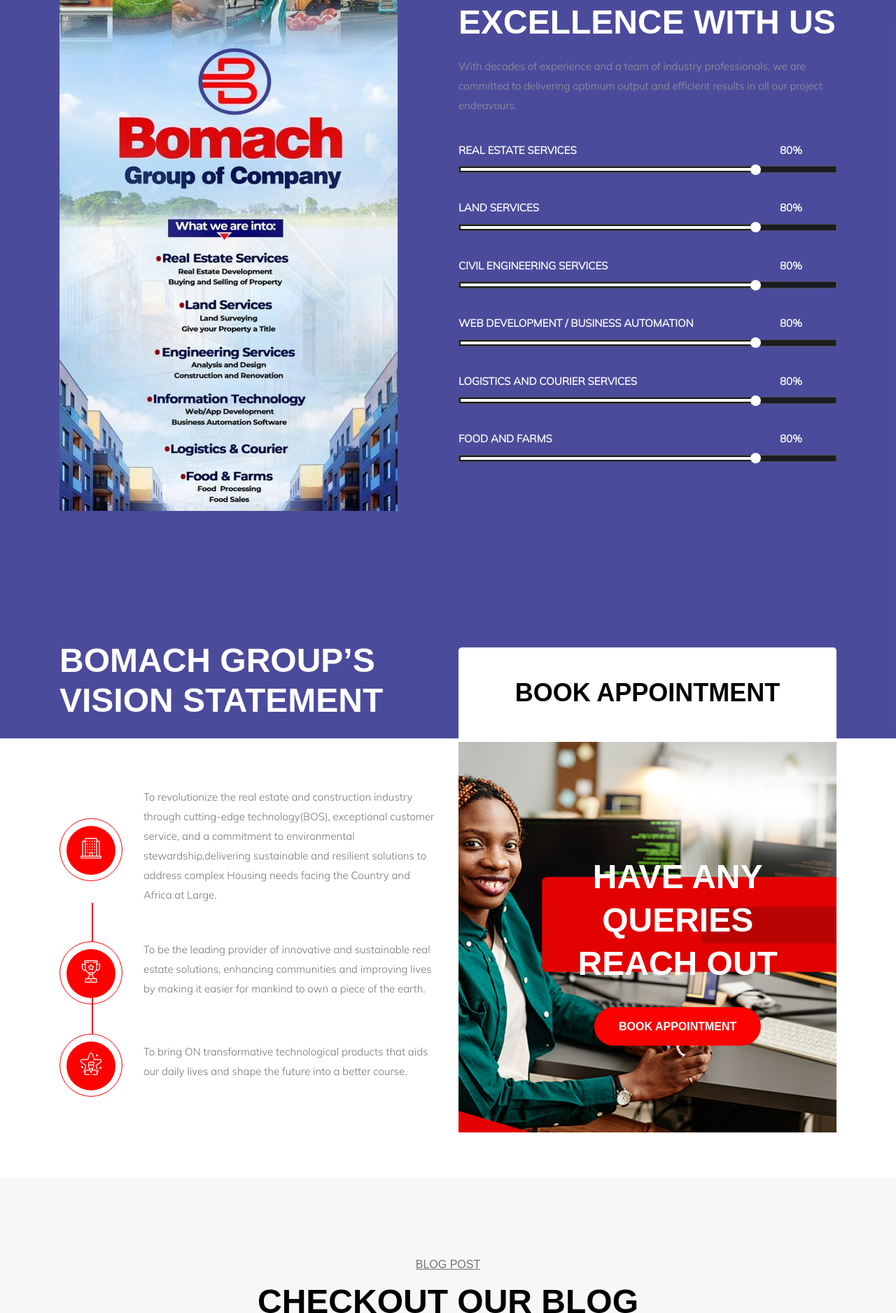
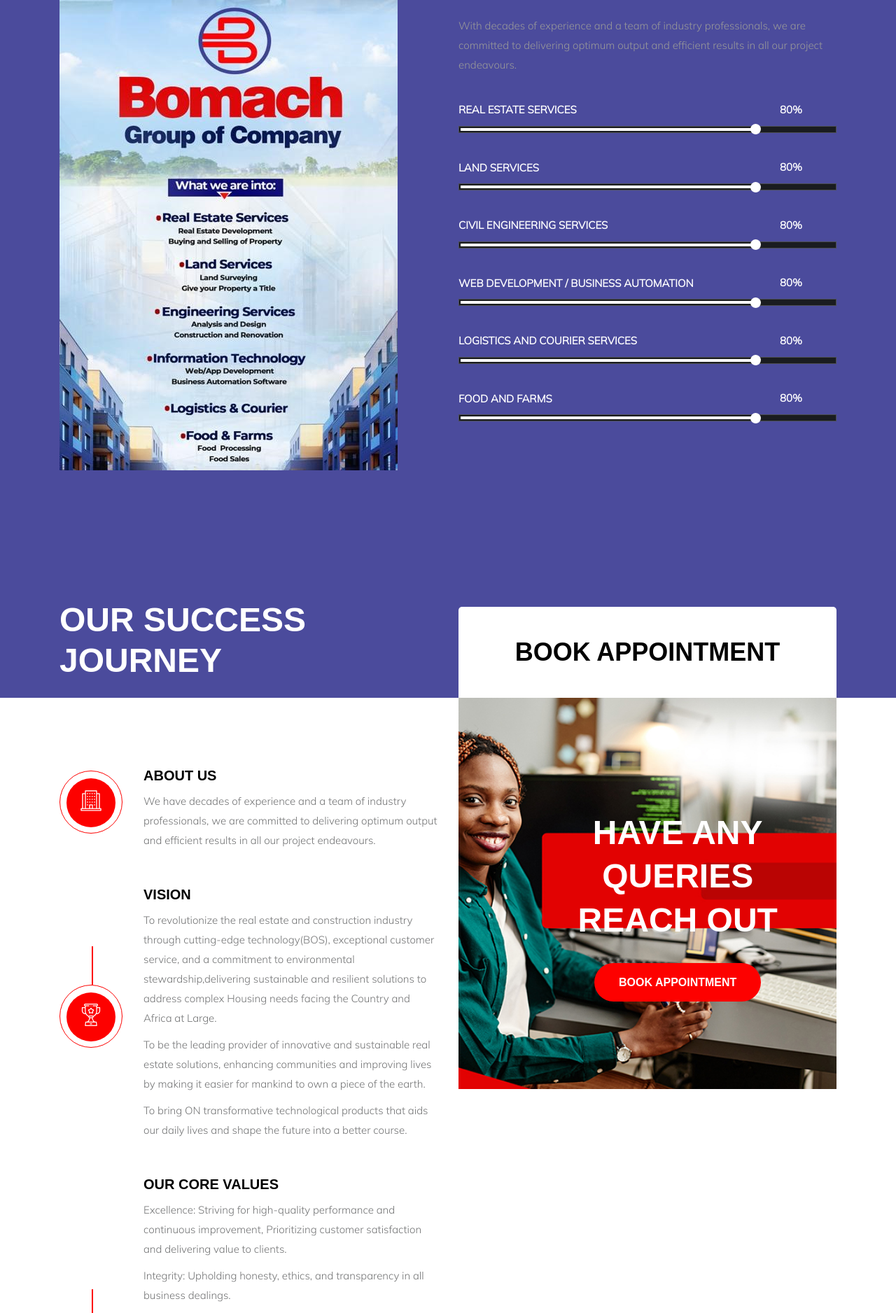
Before and after one commit to Maxzeno/bomachgroup, a Django app: page / in a window 1280 px wide. Shown: the part 3278-5154 px from the top of the page at 70% size. Run offline with Django 4.2, Linux system fonts and the light colour scheme; data comes from the database, SQL or seed files in the repository; some libraries are stand-ins or nearby versions; some web fonts are replaced.

Commit message:
minor changes

```diff
--- a/templates/main/include/footer.html
+++ b/templates/main/include/footer.html
@@ -94,7 +94,7 @@
             <div class="row align-items-center">
                 <div class="col-xxl-6 col-xl-6 col-lg-6 col-md-6">
                     <div class="footer__text">
-                        <p>Copyright ©2022 <a href="#">Bomach group</a>. All Rights Reserved</p>
+                        <p>Copyright ©2023 <a href="#">Bomach group</a>. All Rights Reserved</p>
                     </div>
                 </div>
                 <div class="col-xxl-6 col-xl-6 col-lg-6 col-md-6">
--- a/templates/main/include/header_others.html
+++ b/templates/main/include/header_others.html
@@ -68,7 +68,7 @@
                         </div>
                         <div class="logo-1">
                             <a href="/">
-                                <img src="/static/assets/img/logo/bomach-logo-hd.jpeg" style="max-height: 60px;" alt="logo">
+                                <img src="/static/assets/img/logo/bomach-logo-hd.jpeg" style="max-height: 100px;" alt="logo">
                             </a>
                         </div>
                     </div>
@@ -123,7 +123,7 @@
             <div class="sidebar__top d-flex justify-content-between mb-40">
                 <div class="logo">
                     <a href="/">
-                    <img src="/static/assets/img/logo/bomach-logo-hd.jpeg" style="max-height: 60px;" alt="logo">
+                    <img src="/static/assets/img/logo/bomach-logo-hd.jpeg" style="max-height: 100px;" alt="logo">
                     </a>
                 </div>
                 <div class="sidebar__close">
--- a/templates/main/index.html
+++ b/templates/main/index.html
@@ -39,7 +39,7 @@
             <div class="row align-items-center">
                 <div class="col-xxl-2 col-xl-2 col-lg-2 col-8">
                     <div class="header-logo ">
-                        <a href="/"><img src="assets/img/logo/bomach-logo-hd.jpeg" style="max-height: 60px;" class="img-fluid" alt="img"></a>
+                        <a href="/"><img src="assets/img/logo/bomach-logo-hd.jpeg" style="max-height: 100px;" class="img-fluid" alt="img"></a>
                     </div>
                 </div>
                 <div class="col-xxl-6 col-xl-6 col-lg-6 col-4">
@@ -131,7 +131,7 @@
             <div class="sidebar__top d-flex justify-content-between mb-40">
                 <div class="logo">
                     <a href="/">
-                    <img src="assets/img/logo/bomach-logo-hd.jpeg" style="max-height: 60px;" alt="logo">
+                    <img src="assets/img/logo/bomach-logo-hd.jpeg" style="max-height: 100px;" alt="logo">
                     </a>
                 </div>
                 <div class="sidebar__close">
@@ -198,7 +198,7 @@
             <div class="col-xl-12">
                 <div class="section_title_wrapper mb-50 wow fadeInUp" data-wow-delay="0.3s">
                     <h2 class="section-title expricence-title">
-                        What we do we do well <br> our market
+                        We are the best at what we do
                     </h2>
                 </div>
             </div>
@@ -357,22 +357,21 @@
         <div class="row">
             <div class="col-xl-6 col-lg-6">
                 <div class="section_title_wrapper mb-35">
-                    <!-- <span class="subtitle service-ex-subtitle">
-                        history summery
-                    </span> -->
+                    <!-- <span class="subtitle service-ex-subtitle" style="color: transparent; background-color: transparent;">&#160;</span>  -->
                     <h2 class="section-title services-ex-title">
-                        Bomach Group’s Vision statement
+                        Our success Journey
                     </h2>
                 </div>
+
                <div class="success pt-60 wow fadeInUp" data-wow-delay="0.3s">
                     <div class="success__single d-flex align-items-center mb-40">
                         <div class="success__single-icon success__single-icon-none mr-30 ">
                             <a href="about"><i class="flaticon-office-building"></i></a>
                         </div>
                         <div class="success__single-text">
-                            <!-- <span>may - 1990</span> -->
-                            <!-- <h5 class="success-title mb-10"> <a href="about">company founded</a></h5> -->
-                            <p> To revolutionize the real estate and construction industry through cutting-edge technology(BOS), exceptional customer service, and a commitment to environmental stewardship,delivering sustainable and resilient solutions to address complex Housing needs facing the Country and Africa at Large.</p>
+                            <span></span>
+                            <h5 class="success-title mb-10"> <a href="about">About us</a></h5>
+                            <p> We have decades of experience and a team of industry professionals, we are committed to delivering optimum output and efficient results in all our project endeavours.</p>
                         </div>
                     </div>
                     <div class="success__single d-flex align-items-center mb-40">
@@ -381,8 +380,13 @@
                         </div>
                         <div class="success__single-text">
                             <!-- <span>oct - 2015</span> -->
-                            <!-- <h5 class="success-title mb-10"> <a href="about">Award winning</a></h5> -->
+                            <h5 class="success-title mb-10"> <a href="about">Vision </a></h5>
+                            <p>
+                            To revolutionize the real estate and construction industry through cutting-edge technology(BOS), exceptional customer service, and a commitment to environmental stewardship,delivering sustainable and resilient solutions to address complex Housing needs facing the Country and Africa at Large.</p>
+
                             <p>To be the leading provider of innovative and sustainable real estate solutions, enhancing communities and improving lives by making it easier for mankind to own a piece of the earth.</p>
+                            <p>To bring ON transformative technological  products that aids our daily lives and shape the future into a better course.</p>
+
                         </div>
                     </div>
                     <div class="success__single d-flex align-items-center mb-40">
@@ -391,15 +395,27 @@
                         </div>
                         <div class="success__single-text">
                             <!-- <span>feb - 2021</span> -->
-                            <!-- <h5 class="success-title mb-10"> <a href="about">popular Company</a></h5> -->
-                            <p>To bring ON transformative technological  products that aids our daily lives and shape the future into a better course.</p>
+                            <h5 class="success-title mb-10"> <a href="about">Our Core Values </a></h5>
+                            <p>Excellence: Striving for high-quality performance and continuous improvement, Prioritizing customer satisfaction and delivering value to clients.</p>
+
+                            <p>Integrity: Upholding honesty, ethics, and transparency in all business dealings.</p>
+
+                            <p>Innovation: Encouraging creativity, forward-thinking, and a willingness to adapt and improve.</p>
+
+                            <p>Teamwork: Promoting collaboration, cooperation, and mutual support among employees.</p>
+
+                            <p>Accountability: Taking responsibility for actions, outcomes, and commitments.</p>
+
+                            <p>Sustainability: Demonstrating a commitment to environmental responsibility and social impact.</p>
+
+                            <p>Community engagement : Engaging with and giving back to the local or global community..</p>
                         </div>
                     </div>
                </div>
             </div>
             <div class="col-xl-6 col-lg-6">
-                <div class="histry-right px-30 pt-10">
-                    <div class="histry-button">
+                <div class="histry-right px-10 pt-10">
+                    <div class="histry-button m-0">
                         <span class="histry-btn theme-bg">Book Appointment</span>
                     </div>
                     <div class="project__quoite">
@@ -581,7 +597,7 @@
         <div id="menu{{ i.0.pk }}" class="tab-pane fade {% if forloop.first %} show active {% endif %}">
           <div class="mt-3">
             <div class="row">
-              <div class="col-md-3">
+              <div class="col-md-3 mb-4">
                 <ul class="nav nav-pills flex-column" id="myTab" role="tablist">
                   {% for j in i.1 %}
                   <li class="nav-item">
@@ -595,14 +611,14 @@
                 {% for j in i.1 %}
                   <div class="tab-pane fade {% if forloop.first %} show active {% endif %}" id="menu{{ i.0.pk }}-tab{{ j.pk }}" role="tabpanel" aria-labelledby="menu{{ i.0.pk }}-tab{{ j.pk }}-tab">
                     <div class="row">
-                      <div class="col-md-6">
+                      <div class="col-md-6 mb-4">
                         <video class="video-container" preload="none" controls>
                           <source src="{{ j.video_url }}" type="video/mp4">
                           Your browser does not support the video tag.
                         </video>
 
                       </div>
-                      <div class="col-md-6">
+                      <div class="col-md-6 mb-4">
 
                         <div class="swiper menu{{ i.0.pk }}-tab{{ j.pk }}-swiper">
                           <div class="swiper-wrapper">
@@ -616,7 +632,7 @@
 
                       </div>
                     </div>
-                    <div class="mt-3">
+                    <div class="">
                         <div>Product id: {{ j.pk }}</div>
                         <div class="mt-3">{{ j.content|safe }}</div>
                     </div>
```
